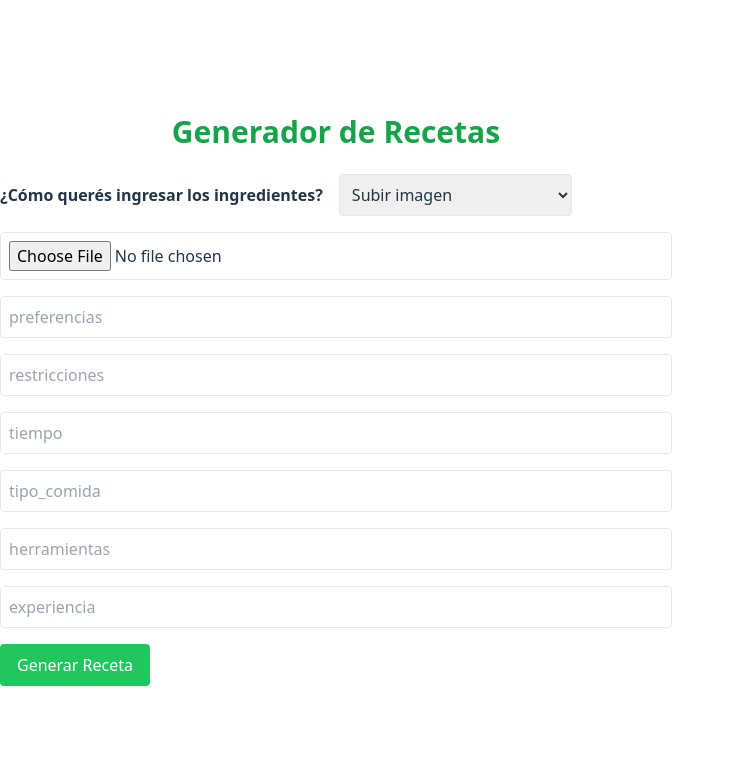
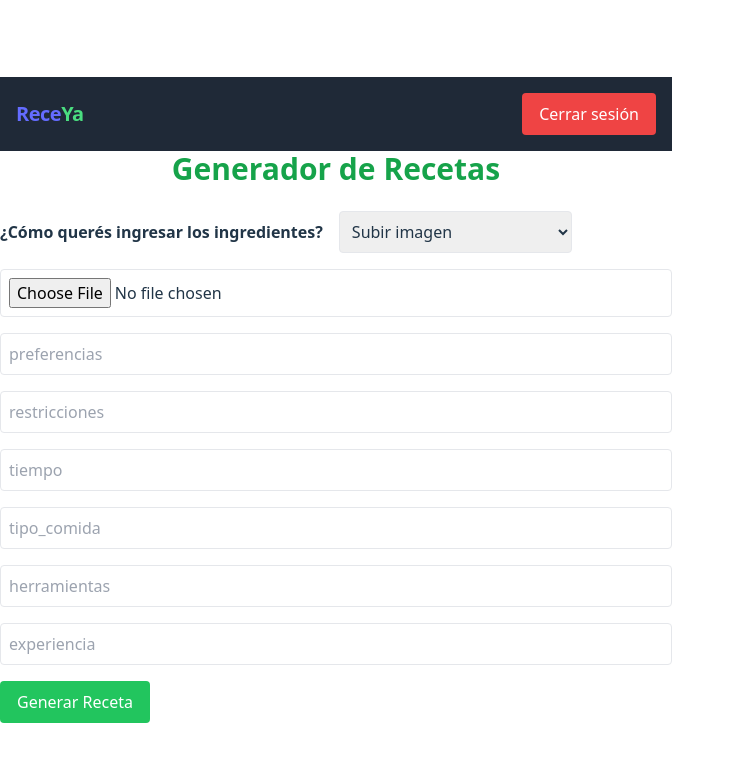
Before and after one commit to santino-rosso/TIF-3, a React (Vite) app in the folder frontend/: page / in a window 1280 px wide. Shown: the top 762 px of the page, without its empty margins (0-735 px from the left). Built offline with nearby package versions, Linux system fonts and the light colour scheme; sample sign-in values are in the browser's storage.

Commit message:
agrego logout

```diff
--- /dev/null
+++ b/frontend/src/components/Navbar.jsx
@@ -0,0 +1,33 @@
+import { useNavigate, Link } from "react-router-dom";
+import { logout } from "../utils/logout";
+
+const Navbar = () => {
+  const navigate = useNavigate();
+
+  const handleLogoClick = (e) => {
+    e.preventDefault();
+    localStorage.removeItem("recetaGenerada");
+    navigate("/");
+  };
+
+  return (
+    <nav className="bg-gray-800 text-white p-4 flex justify-between items-center">
+      <a
+        href="/"
+        onClick={handleLogoClick}
+        className="text-lg font-bold hover:text-gray-300 transition-colors flex items-center"
+      >
+        <span className="text-xl font-bold tracking-tight">Rece<span className="text-green-400">Ya</span></span>
+      </a>
+
+      <button
+        onClick={() => logout(navigate)}
+        className="bg-red-500 hover:bg-red-600 px-4 py-2 rounded"
+      >
+        Cerrar sesión
+      </button>
+    </nav>
+  );
+};
+
+export default Navbar;
--- a/frontend/src/pages/Home.jsx
+++ b/frontend/src/pages/Home.jsx
@@ -1,8 +1,10 @@
 import FormularioReceta from "../components/FormularioReceta";
+import Navbar from "../components/Navbar";
 
 const Home = () => {
   return (
     <div className="max-w-2xl mx-auto">
+      <Navbar />
       <h1 className="text-3xl font-bold text-center mb-6 text-green-600">Generador de Recetas</h1>
       <FormularioReceta />
     </div>
--- a/frontend/src/pages/Resultados.jsx
+++ b/frontend/src/pages/Resultados.jsx
@@ -1,6 +1,7 @@
 import { useEffect, useState } from "react";
 import { useNavigate } from "react-router-dom";
 import RecetaCard from "../components/RecetaCard";
+import Navbar from "../components/Navbar";
 
 const Resultados = () => {
   const [receta, setReceta] = useState(null);
@@ -30,10 +31,6 @@ const Resultados = () => {
     }
   }, [navigate]);
 
-  const handleBorrar = () => {
-    localStorage.removeItem("recetaGenerada");
-    navigate("/"); // Redirige al inicio
-  };
 
   // Estado de carga
   if (estado === "cargando") {
@@ -58,12 +55,8 @@ const Resultados = () => {
 
   return (
     <div className="container mx-auto p-4">
+      <Navbar />
       <RecetaCard receta={receta.receta_generada} similares={receta.recetas_similares} />
-      <div className="text-center">
-        <button onClick={handleBorrar} className="mt-6 bg-red-500 text-white px-4 py-2 rounded hover:bg-red-600 transition">
-          Volver al inicio
-        </button>
-      </div>
     </div>
   );
 };
--- /dev/null
+++ b/frontend/src/utils/logout.js
@@ -0,0 +1,7 @@
+
+export const logout = (navigate) => {
+    localStorage.removeItem("token");
+    localStorage.removeItem("token_refresh");
+    localStorage.removeItem("recetaGenerada");
+    navigate("/login");
+  };
```
